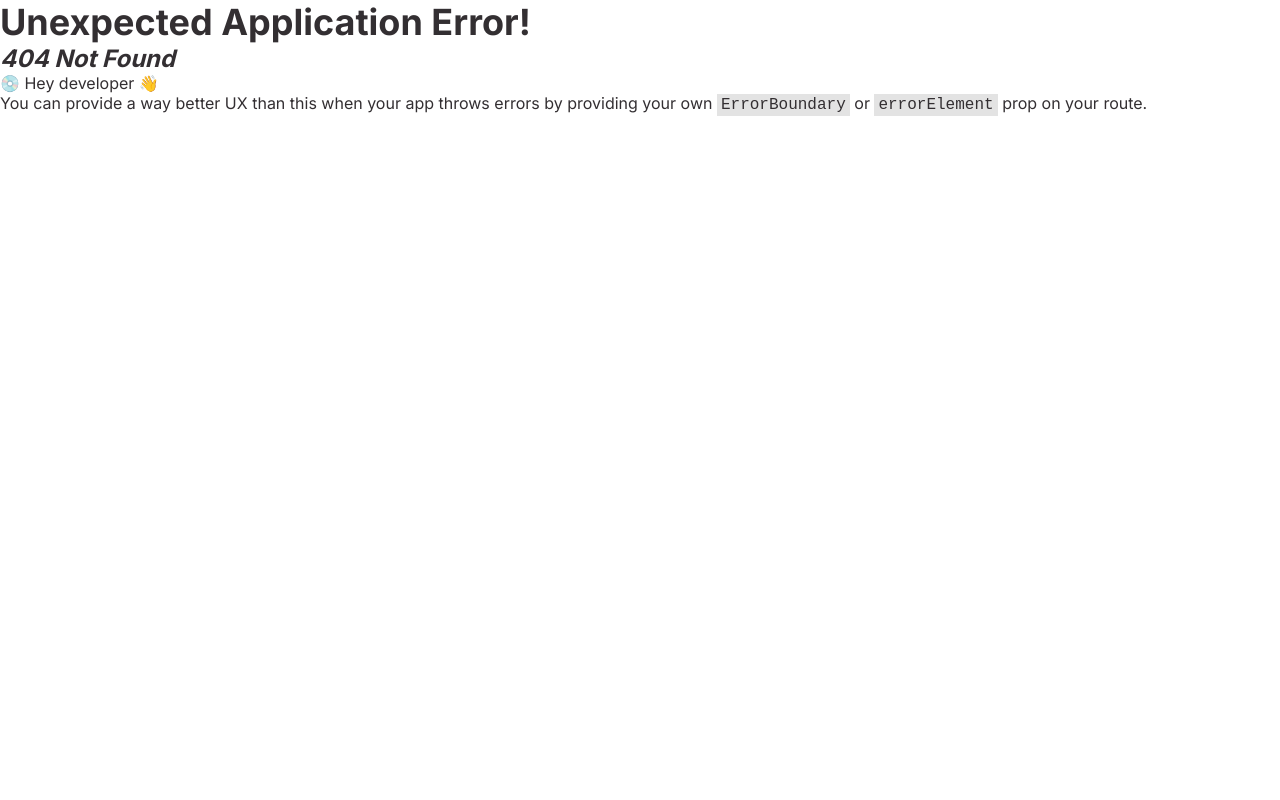
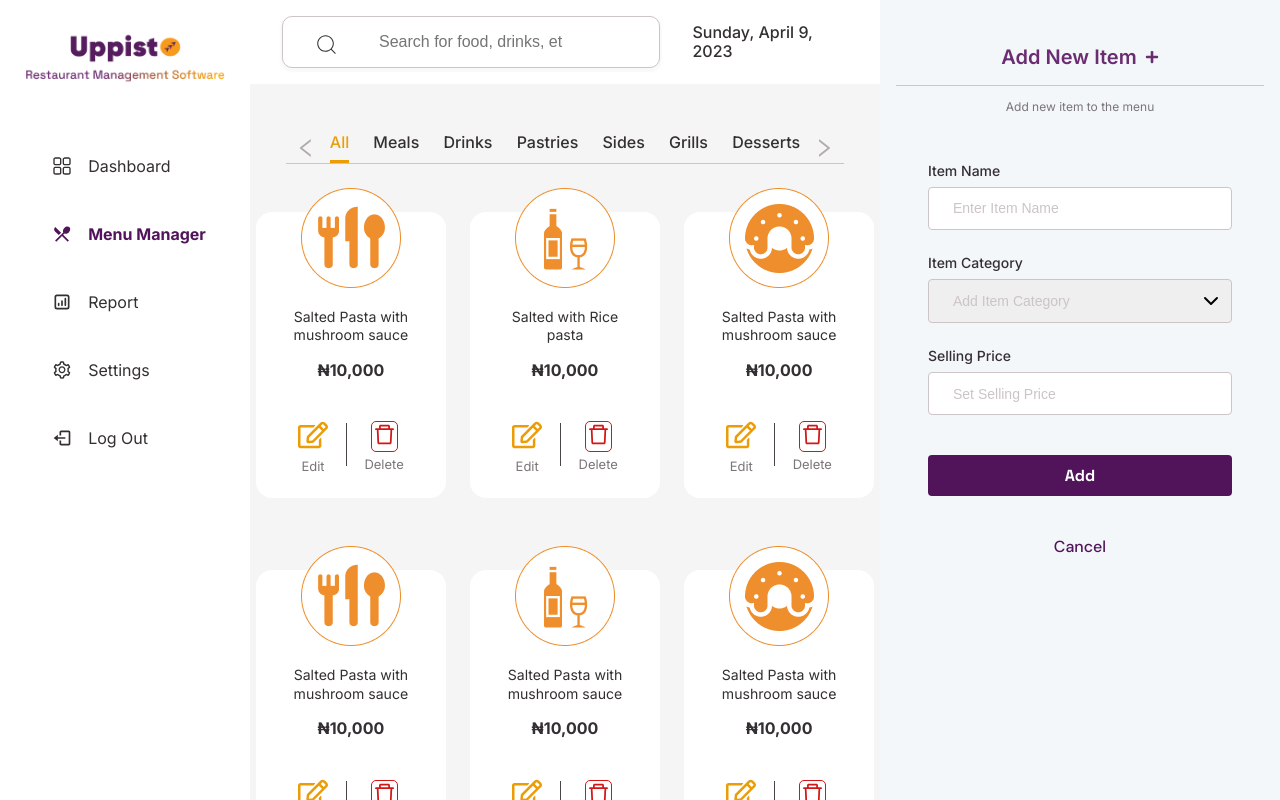
Before and after one commit to King-Mikaelson/vigilant-octo-enigma, a React (Create React App) app: page /pos-waiters in a window 1280 px wide. Before the commit this address had no page. Built offline with nearby package versions, Linux system fonts and the light colour scheme.

Commit message:
separated dashboard for admin and waiters

```diff
--- a/src/components/items/addItem/index.tsx
+++ b/src/components/items/addItem/index.tsx
@@ -1,6 +1,5 @@
 import { useState } from "react";
 import { FaPlus } from "react-icons/fa";
-import { Link } from "react-router-dom";
 
 const AddItem: React.FC = () => {
   const [isModalOpen, setIsModalOpen] = useState(false);
--- a/src/components/items/deleteItem/index.tsx
+++ b/src/components/items/deleteItem/index.tsx
@@ -1,5 +1,4 @@
 import { MdOutlineCancel } from "react-icons/md";
-import { Link } from "react-router-dom";
 
 const DeleteItem: React.FC = () => {
   const handleModalClose = () => {};
--- a/src/components/items/editItem/index.tsx
+++ b/src/components/items/editItem/index.tsx
@@ -1,6 +1,5 @@
 import { useState } from "react";
 import { FiEdit } from "react-icons/fi";
-import { Link } from "react-router-dom";
 
 const EditItem: React.FC = () => {
   const [isModalOpen, setIsModalOpen] = useState(false);
--- /dev/null
+++ b/src/features/pos-waiters/index.tsx
@@ -0,0 +1,19 @@
+import Menu from "../../components/menu";
+// import Orders from "../../components/orders";
+import AddItem from "../../components/items/addItem";
+import DashboardLayout from "../../layout/dashboardLayout";
+
+export default function PosWaiters() {
+  return (
+    <DashboardLayout>
+      <div className="pos">
+        <aside className="pos__left">
+          <Menu />
+        </aside>
+        <aside className="pos__right">
+          <AddItem />
+        </aside>
+      </div>
+    </DashboardLayout>
+  );
+}
--- a/src/routes/index.tsx
+++ b/src/routes/index.tsx
@@ -8,9 +8,10 @@ import ChangePassword from "../features/authentication/password/changePwd";
 import PwdUpdated from "../features/authentication/password/pwdUpdated";
 import ForgotPwd from "../features/authentication/password/forgotpwd-email";
 import Subscribe from "../features/subscription";
-import Pos from "../features/pos";
+import Admin from "../features/pos-admin";
 import ErrorPage from "../features/error404";
 import StyleGuides from "../styleGuides";
+import PosWaiters from "../features/pos-waiters";
 
 // Always navigate the "/test" path in your browser and render
 // your component in "styleGuides.tsx" to TEST while building
@@ -58,8 +59,13 @@ const router = createBrowserRouter([
     element: <Subscribe />,
   },
   {
-    path: "/dashboard",
-    element: <Pos />,
+    path: "/admin",
+    element: <Admin />,
+    errorElement: <ErrorPage />,
+  },
+  {
+    path: "/pos-waiters",
+    element: <PosWaiters />,
     errorElement: <ErrorPage />,
   },
 ]);
--- a/src/styleGuides.tsx
+++ b/src/styleGuides.tsx
@@ -1,4 +1,3 @@
-import Pos from "./features/pos";
 import Subscribe from "./features/subscription";
 import TopBar from "./components/topBar/index";
 //import DeleteItem from "./components/items/deleteItem";
@@ -6,13 +5,14 @@ import TopBar from "./components/topBar/index";
 import AddItem from "./components/items/addItem";
 import Filters from "./components/filters";
 import MenuCard from "./components/menuCard";
+import Admin from "./features/pos-admin";
 
 export default function StyleGuides() {
   return (
     <div>
       <MenuCard />
       <Filters />
-      <Pos />
+      <Admin />
       {/* <DeleteItem /> */}
       {/* Commented this out because the background effect affects the ENTIRE screen */}
       {/* <EditItem /> */}
```
Also changed, not shown: src/features/pos-admin/index.tsx (renamed from src/features/pos/index.tsx, +1 -8 lines).
